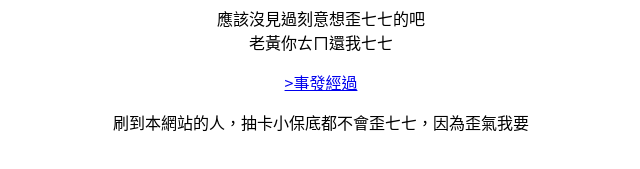
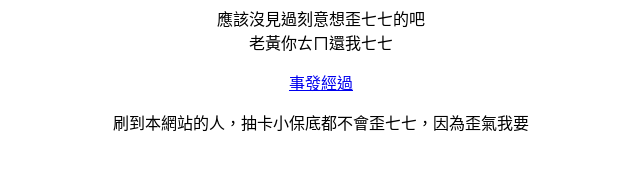
Before and after one commit to StupidestJack/qiqi, a plain HTML site: page index.html in a window 1280 px wide. Shown: the part 397-566 px from the top of the page, 319-959 px from the left. Drawn offline with Linux system fonts and the light colour scheme.

Commit message:
Update index.html

```diff
--- a/index.html
+++ b/index.html
@@ -23,7 +23,7 @@
         alt="七七立繪"/><br>
       <p style="color: #666;">來自原神Fandom Wiki</p>
    	  <p>應該沒見過刻意想歪七七的吧<br>老黃你ㄊㄇ還我七七</p>
-   	  <a href="https://niugnep.idv.tw/posts/nvidia-fuck-you.html" rel="noopener noreferrer">>事發經過</a>
+   	  <a href="https://niugnep.idv.tw/posts/nvidia-fuck-you.html" rel="noopener noreferrer">事發經過</a>
    	  <p>刷到本網站的人，抽卡小保底都不會歪七七，因為歪氣我要</p>
     </main>
   </body>
```
